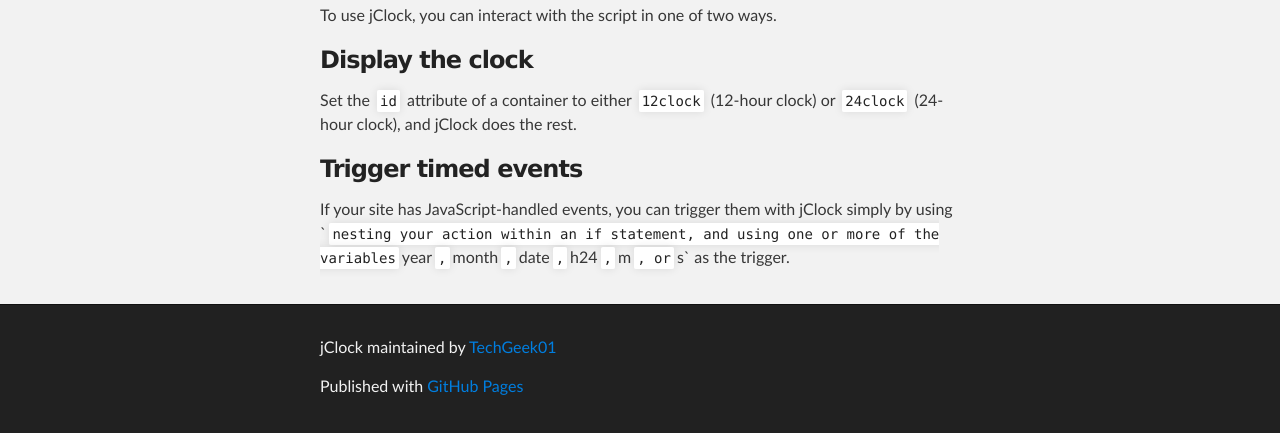
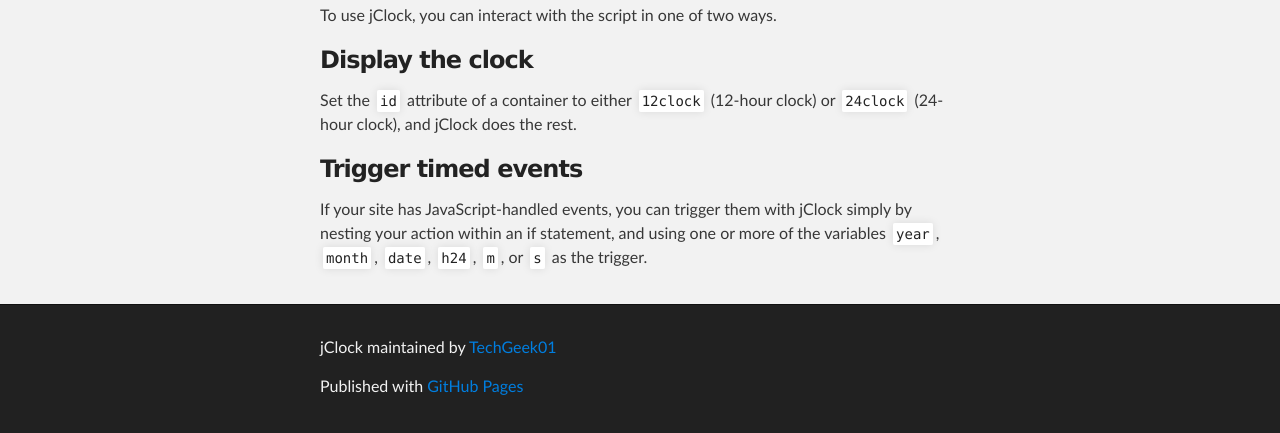
Before and after one commit to TechGeek01/jclock, a plain HTML site: page index.html in a window 1280 px wide. Shown: the part 667-1100 px from the top of the page. Drawn offline with Linux system fonts and the light colour scheme.

```diff
--- a/index.html
+++ b/index.html
@@ -49,8 +49,7 @@
 
 <h3>Trigger timed events</h3>
 
-<p>If your site has JavaScript-handled events, you can trigger them with jClock simply by using
-`<code>nesting your action within an if statement, and using one or more of the variables</code>year<code>,</code>month<code>,</code>date<code>,</code>h24<code>,</code>m<code>, or</code>s` as the trigger.</p>
+<p>If your site has JavaScript-handled events, you can trigger them with jClock simply by nesting your action within an if statement, and using one or more of the variables <code>year</code>, <code>month</code>, <code>date</code>, <code>h24</code>, <code>m</code>, or <code>s</code> as the trigger.</p>
       </section>
     </div>
 
--- a/params.json
+++ b/params.json
@@ -1 +1 @@
-{"google":"","note":"Don't delete this file! It's used internally to help with page regeneration.","body":"# jClock\r\nThis little clock can be used as both a 12- or 24-hour display, as well as a trigger for time-based events on your website.\r\n\r\n## Implementation\r\nTo implement this script, simply stick `<script type=\"text/javascript\" src=\"https://raw.github.com/TechGeek01/jclock/master/jclock.js\"></script>` into the header of your webpage, change your `<body>` tag's  `onload` attribute to `startTime();`, and you're good to go!\r\n\r\n## Usage\r\nTo use jClock, you can interact with the script in one of two ways.\r\n\r\n### Display the clock\r\nSet the `id` attribute of a container to either `12clock` (12-hour clock) or `24clock` (24-hour clock), and jClock does the rest.\r\n\r\n### Trigger timed events\r\nIf your site has JavaScript-handled events, you can trigger them with jClock simply by using\r\n``nesting your action within an if statement, and using one or more of the variables `year`, `month`, `date`, `h24`, `m`, or `s` as the trigger.","name":"jClock","tagline":"A simple JavaScript clock that can be used as a display on websites as well as a trigger for timed events."}
+{"body":"# jClock\r\nThis little clock can be used as both a 12- or 24-hour display, as well as a trigger for time-based events on your website.\r\n\r\n## Implementation\r\nTo implement this script, simply stick `<script type=\"text/javascript\" src=\"https://raw.github.com/TechGeek01/jclock/master/jclock.js\"></script>` into the header of your webpage, change your `<body>` tag's  `onload` attribute to `startTime();`, and you're good to go!\r\n\r\n## Usage\r\nTo use jClock, you can interact with the script in one of two ways.\r\n\r\n### Display the clock\r\nSet the `id` attribute of a container to either `12clock` (12-hour clock) or `24clock` (24-hour clock), and jClock does the rest.\r\n\r\n### Trigger timed events\r\nIf your site has JavaScript-handled events, you can trigger them with jClock simply by nesting your action within an if statement, and using one or more of the variables `year`, `month`, `date`, `h24`, `m`, or `s` as the trigger.","google":"","note":"Don't delete this file! It's used internally to help with page regeneration.","name":"jClock","tagline":"A simple JavaScript clock that can be used as a display on websites as well as a trigger for timed events."}
```
